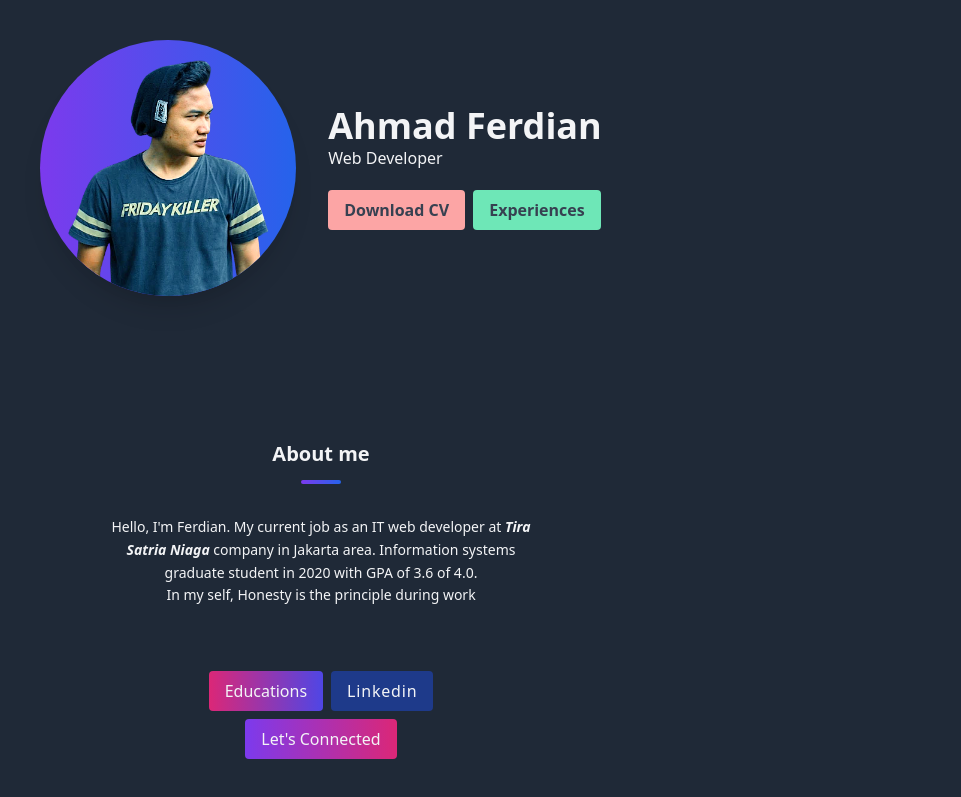
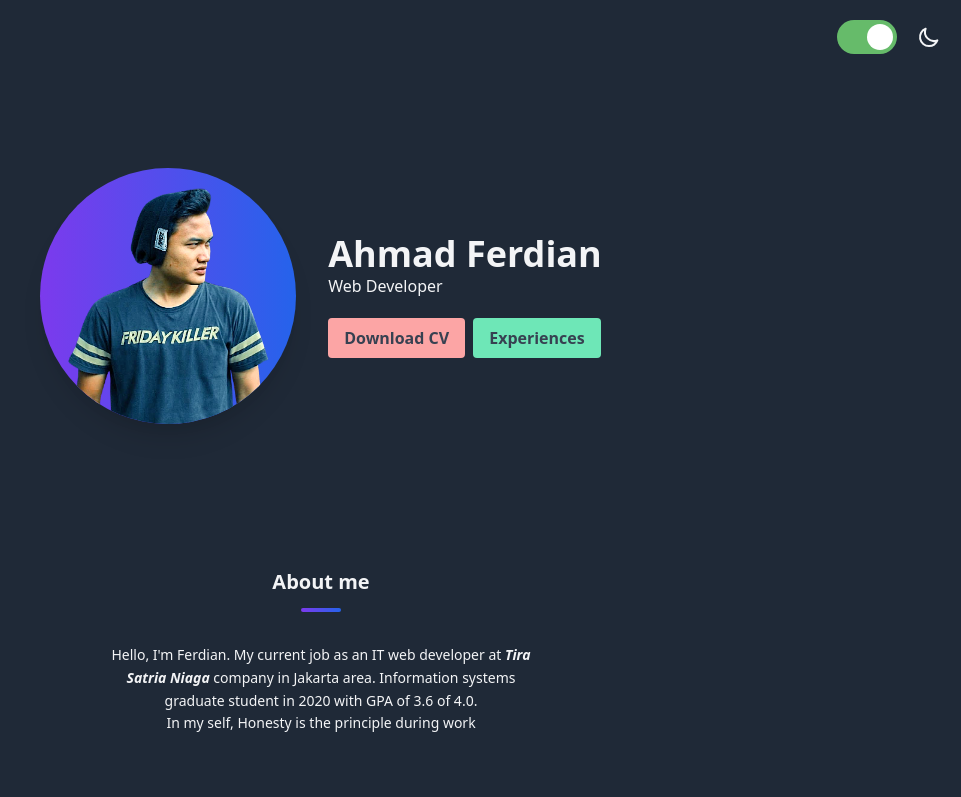
Before and after one commit to ferdvtn/main-portfolio, a Nuxt app: page / in a window 1280 px wide. Shown: the top 797 px of the page, without its empty margins (319-1280 px from the left). Built offline with nearby package versions, Linux system fonts and the light colour scheme.

Commit message:
add dark mode feature

```diff
--- a/assets/css/tailwind.css
+++ b/assets/css/tailwind.css
@@ -3,5 +3,5 @@
 @tailwind utilities;
 
 body {
-    @apply bg-gray-800 text-gray-100
+    @apply bg-gray-100 text-gray-800 dark:bg-gray-800 dark:text-gray-100
 }
--- /dev/null
+++ b/components/Switcher.vue
@@ -0,0 +1,91 @@
+<template>
+  <div class="theme-switch-wrapper flex justify-center items-center absolute right-5 top-5">
+    <em :class="['icon-dark', 'mr-5 md:mr-0 md:ml-5', {'hidden': !darkTheme}]"><svg xmlns="http://www.w3.org/2000/svg" class="h-6 w-6" fill="none" viewBox="0 0 24 24" stroke="currentColor"> <path stroke-linecap="round" stroke-linejoin="round" stroke-width="2" d="M20.354 15.354A9 9 0 018.646 3.646 9.003 9.003 0 0012 21a9.003 9.003 0 008.354-5.646z" /> </svg></em>
+    <em :class="['icon-light', 'mr-5 md:mr-0 md:ml-5', {'hidden': darkTheme}]"><svg xmlns="http://www.w3.org/2000/svg" class="h-6 w-6" fill="none" viewBox="0 0 24 24" stroke="currentColor"> <path stroke-linecap="round" stroke-linejoin="round" stroke-width="2" d="M12 3v1m0 16v1m9-9h-1M4 12H3m15.364 6.364l-.707-.707M6.343 6.343l-.707-.707m12.728 0l-.707.707M6.343 17.657l-.707.707M16 12a4 4 0 11-8 0 4 4 0 018 0z" /> </svg></em>
+
+    <label class="order-last md:order-first theme-switch" for="checkbox">
+      <input @change="switchTheme($event)" type="checkbox" id="checkbox" checked />
+      <div class="slider round"></div>
+    </label>
+  </div>
+</template>
+
+<script>
+export default {
+  data() {
+    return {
+      darkTheme: true
+    }
+  },
+  methods: {
+    switchTheme(e) {
+      const html = document.querySelector('html');
+      this.darkTheme = e.target.checked;
+      if (this.darkTheme) {
+        html.classList.add('dark');
+      } else
+        html.classList.remove('dark');
+    }
+  }
+}
+</script>
+
+<style scoped>
+  .theme-switch-wrapper {
+    display: flex;
+    align-items: center;
+  }
+
+  .theme-switch-wrapper em {
+    font-size: 1rem;
+  }
+
+  .theme-switch {
+    display: inline-block;
+    height: 34px;
+    position: relative;
+    width: 60px;
+  }
+
+  .theme-switch input {
+    display:none;
+  }
+
+  .slider {
+    background-color: #ccc;
+    bottom: 0;
+    cursor: pointer;
+    left: 0;
+    position: absolute;
+    right: 0;
+    top: 0;
+    transition: .4s;
+  }
+
+  .slider:before {
+    background-color: #fff;
+    bottom: 4px;
+    content: "";
+    height: 26px;
+    left: 4px;
+    position: absolute;
+    transition: .4s;
+    width: 26px;
+  }
+
+  input:checked + .slider {
+    background-color: #66bb6a;
+  }
+
+  input:checked + .slider:before {
+    transform: translateX(26px);
+  }
+
+  .slider.round {
+    border-radius: 34px;
+  }
+
+  .slider.round:before {
+    border-radius: 50%;
+  }
+</style>
--- a/nuxt.config.js
+++ b/nuxt.config.js
@@ -7,7 +7,8 @@ export default {
   head: {
     title: 'Ahmad Ferdian',
     htmlAttrs: {
-      lang: 'en'
+      lang: 'en',
+      class: 'dark'
     },
     meta: [
       { charset: 'utf-8' },
--- a/pages/index.vue
+++ b/pages/index.vue
@@ -1,5 +1,7 @@
 <template>
-  <div class="md:container mx-auto py-10 flex flex-col space-y-32">
+  <div class="relative md:container mx-auto py-10 flex flex-col space-y-32">
+      <Switcher />
+
       <div id="hero" class="relative p-4 flex justify-center items-center h-64 md:space-x-8">
         <img src="~/assets/img/user.png" alt="user" class="w-64 h-auto bg-gradient-to-r from-purple-600 to-blue-600 shadow-xl rounded-full absolute -left-24 md:relative md:left-0">
         <div class="z-10 absolute right-3 md:relative md:right-0">
@@ -20,11 +22,11 @@
 
         <p class="mb-16 text-sm text-center leading-relaxed max-w-md">Hello, I'm Ferdian. My current job as an IT web developer at <i><strong>Tira Satria Niaga</strong></i> company in Jakarta area. Information systems graduate student in 2020 with GPA of 3.6 of 4.0.<br>In my self, Honesty is the principle during work</p>
 
-        <div class="flex justify-center items-center space-x-2">
+        <div class="flex justify-center items-center space-x-2 text-gray-100">
           <button @click="scrollToId('educations')" class="py-2 px-4 rounded bg-gradient-to-r from-pink-600 to-indigo-600">Educations</button>
           <a href="https://www.linkedin.com/in/ahmadferdian/" target="_blank" class="py-2 px-4 rounded bg-blue-900 tracking-wider">Linkedin</a>
         </div>
-        <button @click="scrollToId('contact')" class="mt-2 py-2 px-4 rounded bg-gradient-to-r from-purple-600 to-pink-600">Let's Connected</button>
+        <button @click="scrollToId('contact')" class="mt-2 py-2 px-4 text-gray-100 rounded bg-gradient-to-r from-purple-600 to-pink-600">Let's Connected</button>
       </div>
 
       <!-- experiences & educations -->
@@ -35,7 +37,7 @@
             <DividerX class="mt-3 mb-8" />
           </div>
           <ul class="pl-4 border-l-2 border-purple-600 flex flex-col items-start space-y-5">
-            <li v-for="expr in experiences" :key="expr.id" class="py-3 px-6 relative bg-gradient-to-r from-purple-600 to-blue-500 inline-block rounded-lg">
+            <li v-for="expr in experiences" :key="expr.id" class="py-3 px-6 relative text-gray-100 bg-gradient-to-r from-purple-600 to-blue-500 inline-block rounded-lg">
               <div class="w-4 h-4 bg-purple-600 rounded-full absolute -left-6 top-10"></div>
               <h2 class="font-semibold antialiased">{{ expr.title }}</h2>
               <p class="text-sm">{{ expr.company }}</p>
@@ -49,7 +51,7 @@
             <DividerX class="mt-3 mb-8" />
           </div>
           <ul class="pl-4 border-l-2 border-purple-600 flex flex-col items-start space-y-5">
-            <li v-for="educ in educations" :key="educ.id" class="py-3 px-6 relative bg-gradient-to-r from-purple-600 to-blue-500 inline-block rounded-lg">
+            <li v-for="educ in educations" :key="educ.id" class="py-3 px-6 relative text-gray-100 bg-gradient-to-r from-purple-600 to-blue-500 inline-block rounded-lg">
               <div class="w-4 h-4 bg-purple-600 rounded-full absolute -left-6 top-10"></div>
               <h2 class="font-semibold antialiased">{{ educ.name }}</h2>
               <p class="text-sm">{{ educ.major }}</p>
@@ -61,7 +63,7 @@
 
       <!-- Tools -->
       <div id="tools" class="flex flex-col justify-center items-center px-5 py-10 bg-gradient-to-t md:bg-gradient-to-r from-pink-600 via-purple-600 to-blue-600 md:rounded-xl">
-        <h1 class="font-semibold antialiased text-lg">Tools</h1>
+        <h1 class="text-gray-100 font-semibold antialiased text-lg">Tools</h1>
         <DividerX class="mt-3 mb-5" />
         <ul class="w-full flex flex-wrap justify-center items-center">
           <li v-for="i in tools" :key="i.id" class="m-5">
--- a/tailwind.config.js
+++ b/tailwind.config.js
@@ -6,7 +6,7 @@ module.exports = {
     './plugins/**/*.{js,ts}',
     './nuxt.config.{js,ts}'
   ],
-  darkMode: false, // or 'media' or 'class'
+  darkMode: 'class', // or 'media' or 'class'
   theme: {
     extend: {},
   },
```
